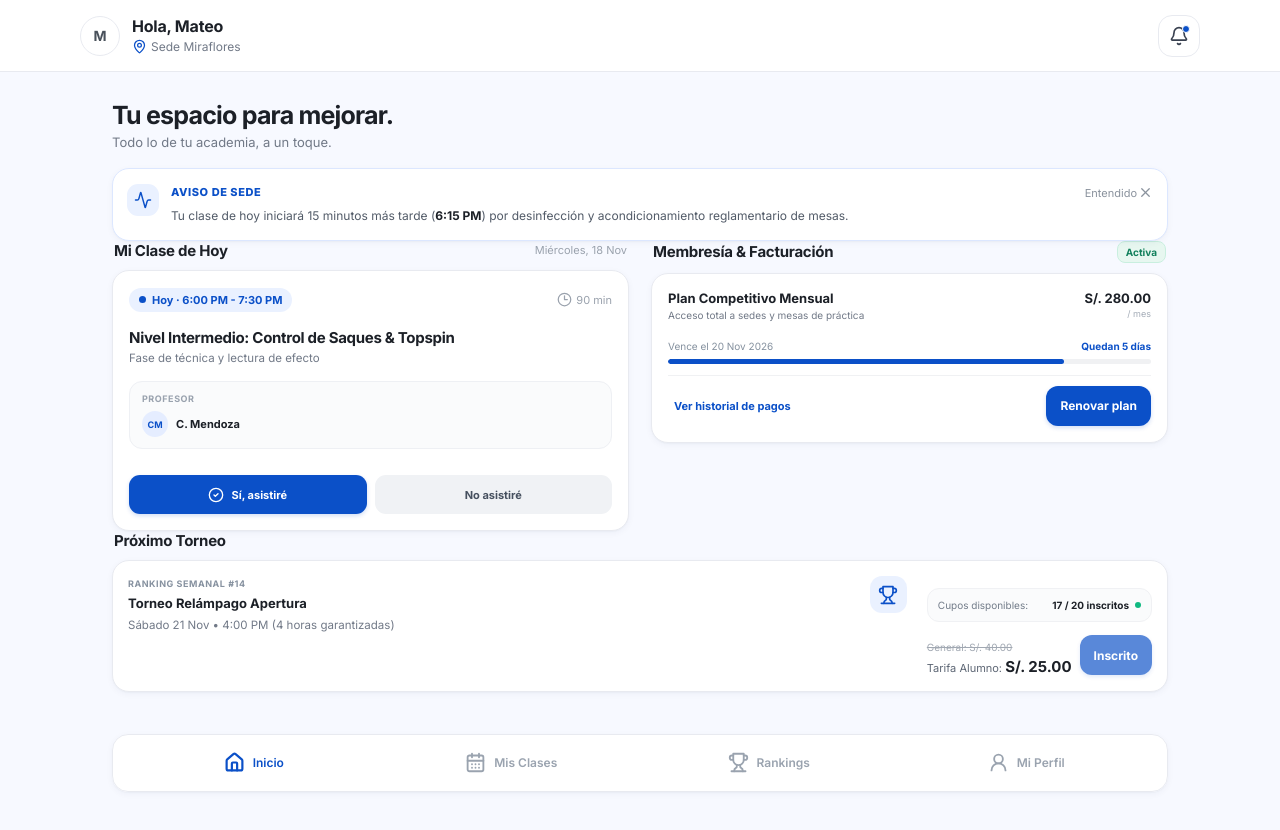
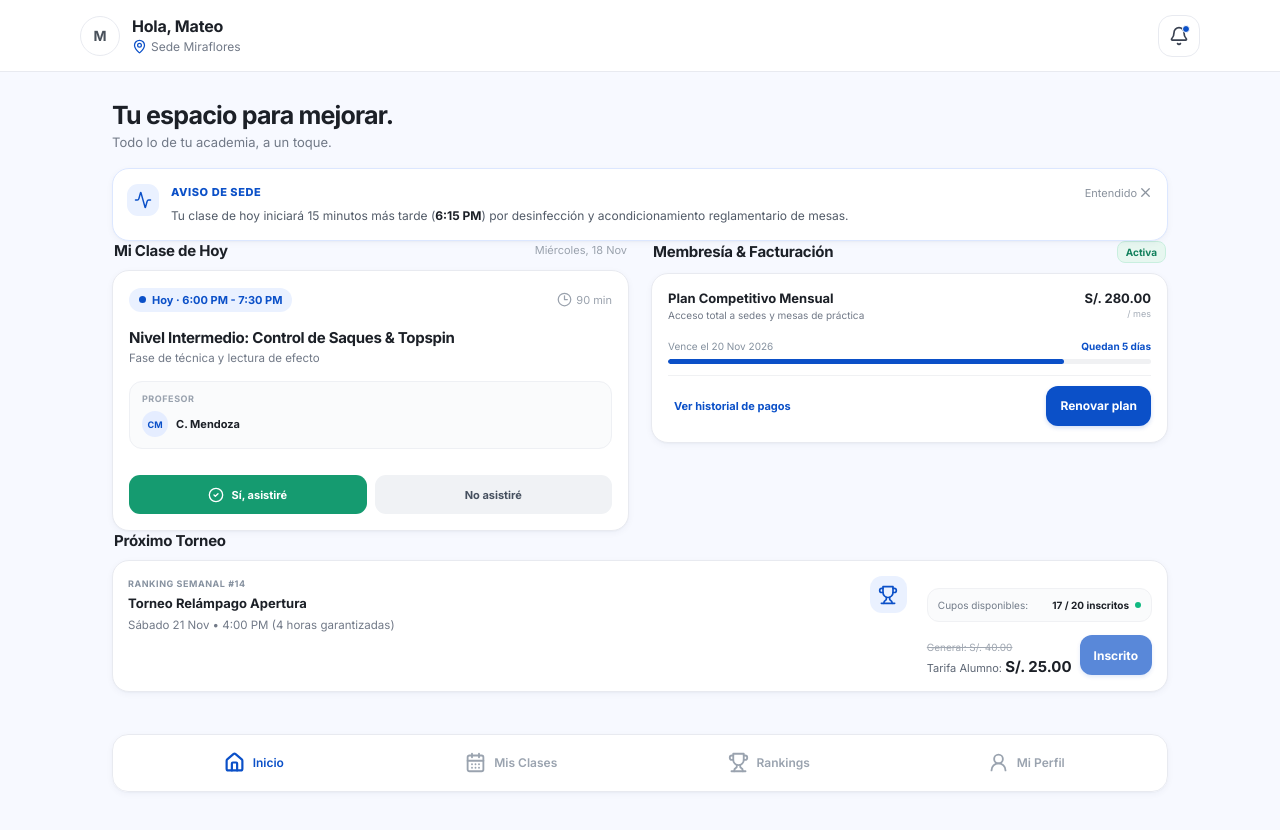
Before and after one commit to mednologyapps-debug/ttacademias, a Next.js app: page / in a window 1280 px wide. Shown: the top 830 px of the page. Built offline with nearby package versions, Linux system fonts and the light colour scheme.

Commit message:
style: highlight student attendance action

```diff
--- a/app/student-portal.tsx
+++ b/app/student-portal.tsx
@@ -118,7 +118,7 @@ export default function StudentPortal() {
                 <p className="subtle">Fase de técnica y lectura de efecto</p>
                 <div className="coach-box"><span className="label">PROFESOR</span><div className="coach-line"><div className="avatar avatar-coach">CM</div><strong>C. Mendoza</strong></div></div>
                 <div className="attendance-actions">
-                  <button className={`button ${attendance === "yes" ? "button-success" : "button-primary"}`} onClick={() => markAttendance("yes")}><CheckCircle2 size={16} />{attendance === "yes" ? "Asistiré" : "Sí, asistiré"}</button>
+                  <button className="button button-success" onClick={() => markAttendance("yes")}><CheckCircle2 size={16} />{attendance === "yes" ? "Asistiré" : "Sí, asistiré"}</button>
                   <button className={`button ${attendance === "no" ? "button-decline-selected" : "button-soft"}`} onClick={() => markAttendance("no")}>{attendance === "no" ? "No asistiré ✓" : "No asistiré"}</button>
                 </div>
               </article>
@@ -177,7 +177,7 @@ function ClassesView({ onToast, attendance, onMarkAttendance }: { onToast: (mess
       <div className="today-class-time"><Clock3 size={19} /><strong>6:00 PM - 7:30 PM</strong></div><p className="subtle">Duración: 90 minutos</p>
       <div className="level-strip">Intermedio: Control de Saques &amp; Topspin</div>
       <div className="teacher-row"><div className="avatar avatar-coach large">CM</div><div className="teacher-info"><strong>Prof. Carlos Mendoza</strong><span><Star size={15} fill="currentColor" /> 4.9 <i>(128 clases)</i></span></div><span className={`attendance-status ${attendance === "no" ? "declined" : ""}`}>{attendance === "yes" ? "Asistiré" : attendance === "no" ? "No asistiré" : "Sin confirmar"}</span></div>
-      <div className="attendance-actions class-attendance-actions"><button className={`button ${attendance === "yes" ? "button-success" : "button-primary"}`} onClick={() => onMarkAttendance("yes")}><CheckCircle2 size={16} />Sí, asistiré</button><button className={`button ${attendance === "no" ? "button-decline-selected" : "button-soft"}`} onClick={() => onMarkAttendance("no")}>No asistiré</button></div>
+      <div className="attendance-actions class-attendance-actions"><button className="button button-success" onClick={() => onMarkAttendance("yes")}><CheckCircle2 size={16} />Sí, asistiré</button><button className={`button ${attendance === "no" ? "button-decline-selected" : "button-soft"}`} onClick={() => onMarkAttendance("no")}>No asistiré</button></div>
     </article>
     <section className="section-block upcoming-block"><div className="section-heading"><h2>Próximas Sesiones</h2><button className="text-link" onClick={() => onToast("Mostrando todas tus sesiones")}>Ver más completo</button></div>
       <div className="session-list">{sessions.map((session) => <article className="card session-card" key={session.title}><div className="date-tile"><span>{session.day}</span><strong>{session.date}</strong></div><div className="session-info"><strong>{session.title}</strong><p>{session.time} • {session.coach}</p></div><div className={`avatar avatar-small ${session.tone}`}>{session.initials}</div><button className="more-button" aria-label={`Más opciones para ${session.title}`} onClick={() => onToast("Opciones de sesión") }><MoreVertical size={20} /></button></article>)}</div>
```
